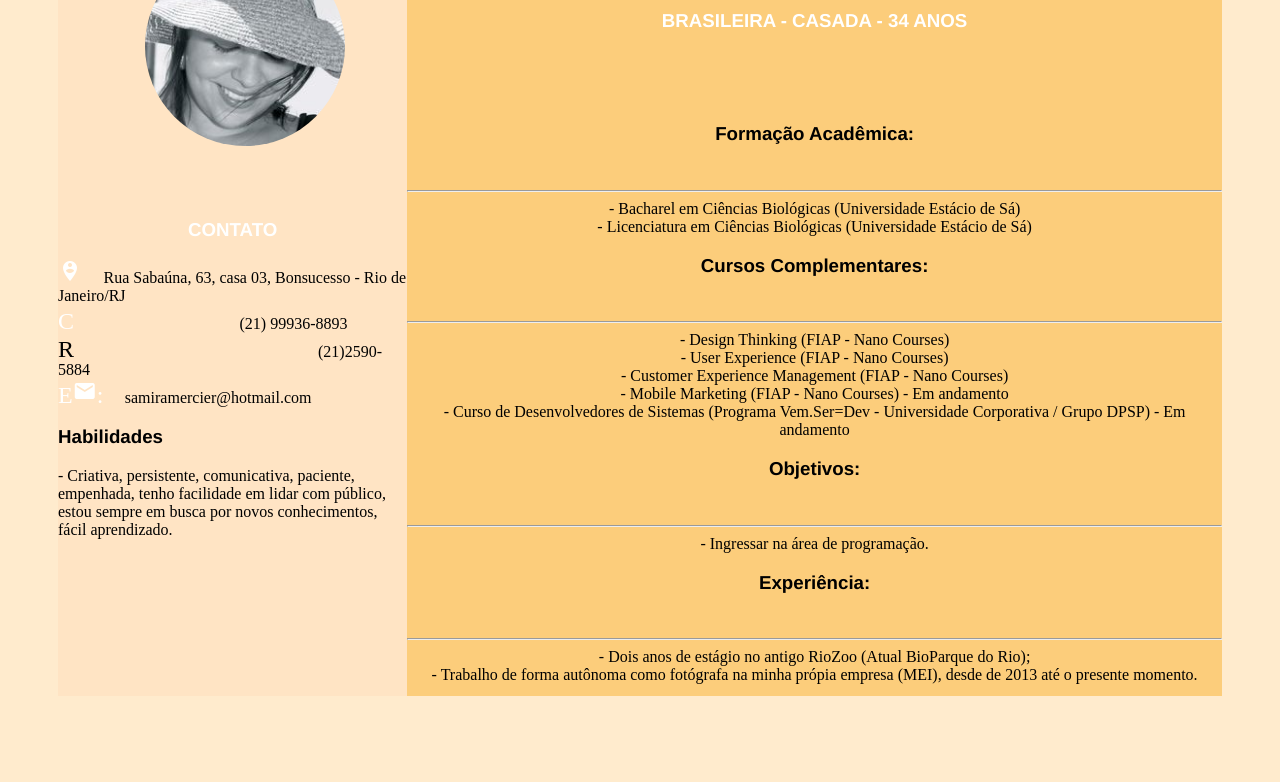
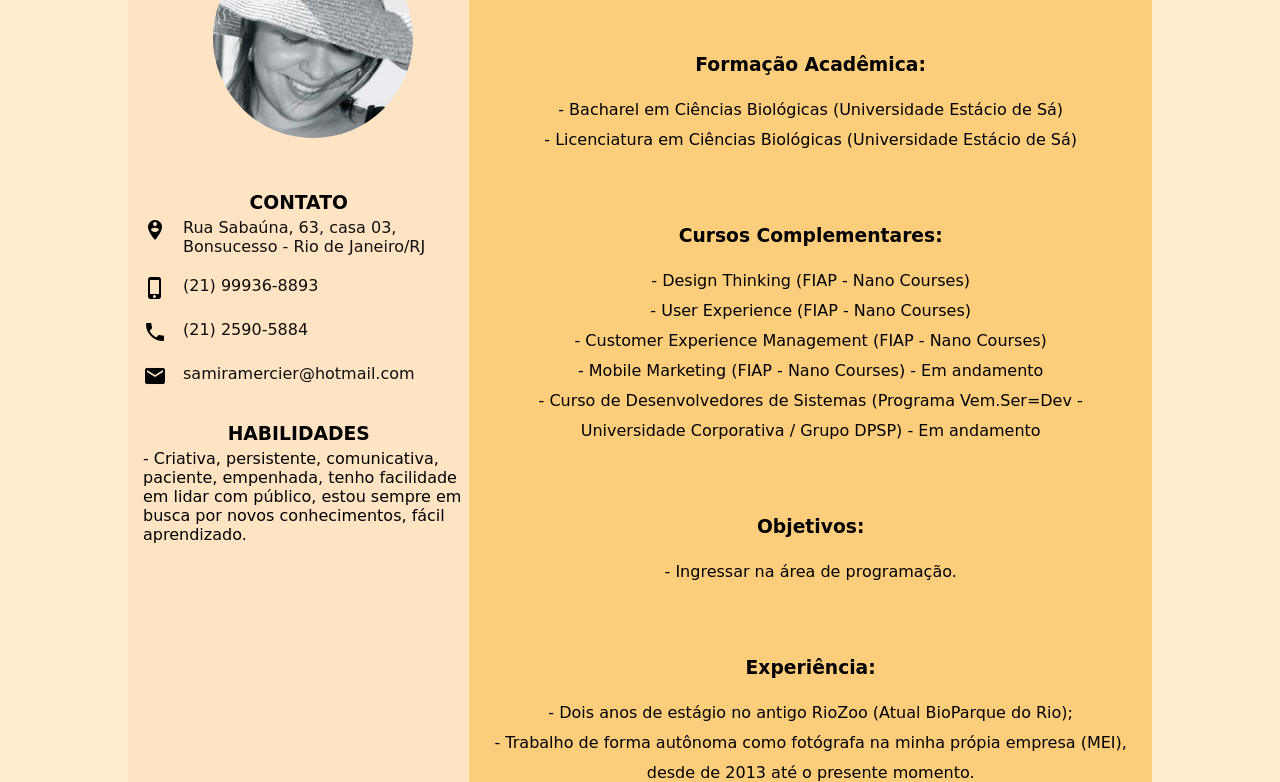
Before and after one commit to SamiraMercier/curriculo, a plain HTML site: page index.html in a window 1280 px wide. Shown: the part 112-894 px from the top of the page. Before the commit the page ends 816 px from the top, so only its background shows below. Drawn offline with Linux system fonts and the light colour scheme.

Commit message:
ALteração curriculo 1

```diff
--- a/curriculo.css
+++ b/curriculo.css
@@ -1,17 +1,19 @@
+*{
+    margin: 0;
+    padding: 0;
+    box-sizing: border-box;
+}
 body{
     background-color: blanchedalmond;
-}
-
-h3{
-    font-family: 'Franklin Gothic Medium', 'Arial Narrow', Arial, sans-serif;
+    font-family:cursive
 }
 
 .principal{
     background-color: rgb(252, 205, 123);
-    margin: 0 50px 0 50px;
-    height: 100vh;
+    margin: 0 10% 0 10%;
+    height: auto;
     display: grid;
-    grid-template-columns: 1fr 70%;
+    grid-template-columns: 1fr 2fr;
 }
 
 .lado_esquerdo{
@@ -19,6 +21,7 @@ background-color: bisque;
 }
 
 .lado_direito{
+    text-align: center;
 }
 
 .foto_perfil{
@@ -27,41 +30,53 @@ background-color: bisque;
 }
 
 .titulo_contato{
-    color: white;
+    color: black;
+    text-align: center;
+    text-transform: uppercase;
+}
+
+.titulo_habilidades{
+    margin-top: 30px;
+    color: black;
     text-align: center;
     text-transform: uppercase;
 }
 
 .material-icons.icone_branco{
-    color: white;
-    margin-right: 5%;
+    color: black;
 }
 
-.bloco_informação{
+.bloco_informacao{
+    padding: 5px;
     display: flex;
     flex-direction: row;
-    margin-left: 35px;
-    margin-bottom: 16px;
+    margin-left: 10px;
+    margin-bottom: 10px;
     width: 100%;
-    align-items: center;
 }
 
-.descrição{
+.descricao{
     font-size: 16px;
-    color: white;
-    font-weight: 600;
-    font-family: Arial, Helvetica, sans-serif;
+    color: rgb(15, 14, 14);
     margin-left: 16px;
+    margin-right: 5px;
 }
 
-.Nome{
-    color: white;
+.nome{
+    color: black;
     text-align: center;
     text-transform: uppercase;
 }
 
 .idade{
-    color: white;
+    color: black;
     text-align: center;
     text-transform: uppercase;
 }
+
+/*lado direito*/
+.texto{
+    margin-bottom: 50px;
+    line-height: 30px;
+    padding: 20px;
+}
--- a/index.html
+++ b/index.html
@@ -24,17 +24,17 @@
                 </div>
 
                 <div class="bloco_informacao">
-                    <span class="material-icons icone_branco">Celular</span>
+                    <span class="material-icons icone_branco">phone_iphone</span>
                     <span class="descricao">(21) 99936-8893</span>
                 </div>
 
                 <div class="bloco_informacao">
-                    <span class="material-icons icone-branco">Residencial</span>
-                    <span class="descricao">(21)2590-5884</span>
+                    <span class="material-icons icone_branco">local_phone</span>
+                    <span class="descricao">(21) 2590-5884</span>
                 </div>
 
                 <div class="bloco_informacao">
-                    <span class="material-icons icone_branco">Email:</span>
+                    <span class="material-icons icone_branco">email</span>
                     <span class="descricao">samiramercier@hotmail.com</span>
                 </div>
             </section>
@@ -42,74 +42,74 @@
             <section>
                 <h3 class="titulo_habilidades">Habilidades</h3>
                 <div class="bloco_informacao">
-                    <span class="descricao">- Criativa, persistente, comunicativa, paciente, empenhada, tenho facilidade em lidar com público, estou sempre em busca por novos conhecimentos, fácil aprendizado.</span>
+                    <span>- Criativa, persistente, comunicativa, paciente, empenhada, tenho facilidade em lidar com público, estou sempre em busca por novos conhecimentos, fácil aprendizado.</span>
                 </div>
             </section>
         </div>
 
         <div class="lado_direito">
-                <h3 class="Nome"><center><b><h1>Samira Mercier da S. L. Alcantara</h1></b><center></h3>
-                    <hr/>
-                    <h3 class="idade"><center>Brasileira - Casada - 34 anos</center></h3>
+                <h3 class="nome"><b><h1>Samira Mercier da S. L. Alcantara</h1></b></h3>
+
+                    <h3 class="idade">Brasileira - Casada - 34 anos</h3>
                     <br/>
                     <br/>
                     <br/>
 
-                    <center>
+
                         <section>
                             <h3 class="formacao_academica">Formação Acadêmica:</h3>
-                            <br>
-                            <div class="Texto">
-                            <hr/>
-                            - Bacharel em Ciências Biológicas (Universidade Estácio de Sá)
-                            <br/>
-                            - Licenciatura em Ciências Biológicas (Universidade Estácio de Sá)
+
+                            <div class="texto">
+
+                           <p> - Bacharel em Ciências Biológicas (Universidade Estácio de Sá)</p>
+
+                           <p> - Licenciatura em Ciências Biológicas (Universidade Estácio de Sá)</p>
                             </div>
                         </section>
-                    </center>
 
-                    <center>
+
+
                         <section>
                             <h3 class="cursos_complementares">Cursos Complementares:</h3>
-                            <br/>
+
                             <div class="texto">
-                            <hr/>
-                            - Design Thinking (FIAP - Nano Courses)
-                            <br/>
-                            - User Experience (FIAP - Nano Courses)
-                            <br/>
-                            - Customer Experience Management (FIAP - Nano Courses)
-                            <br/>
-                            - Mobile Marketing (FIAP - Nano Courses) - Em andamento
-                            <br/>
-                            - Curso de Desenvolvedores de Sistemas (Programa Vem.Ser=Dev - Universidade Corporativa / Grupo DPSP) - Em andamento
+
+                            <p>- Design Thinking (FIAP - Nano Courses)</p>
+
+                           <p>- User Experience (FIAP - Nano Courses)</p>
+
+                           <p>- Customer Experience Management (FIAP - Nano Courses)</p>
+
+                           <p>- Mobile Marketing (FIAP - Nano Courses) - Em andamento</p>
+
+                           <p>- Curso de Desenvolvedores de Sistemas (Programa Vem.Ser=Dev - Universidade Corporativa / Grupo DPSP) - Em andamento</p>
                             </div>
                         </section>
-                    </center>
 
-                    <center>
+
+
                         <section>
                             <h3 class="Objetivos">Objetivos:</h3>
-                            <br/>
+
                             <div class="texto">
-                            <hr/>
-                            - Ingressar na área de programação.
+
+                          <p>- Ingressar na área de programação.</p>
                             </div>
                         </section>
-                    </center>
 
-                    <center>
+
+
                         <section>
                             <h3 class="Experiencia">Experiência:</h3>
-                            <br/>
+
                             <div class="texto">
-                            <hr/>
-                            - Dois anos de estágio no antigo RioZoo (Atual BioParque do Rio);
-                            <br/>
-                            - Trabalho de forma autônoma como fotógrafa na minha própia empresa (MEI), desde de 2013 até o presente momento.
+
+                           <p>- Dois anos de estágio no antigo RioZoo (Atual BioParque do Rio);</p>
+
+                           <p> - Trabalho de forma autônoma como fotógrafa na minha própia empresa (MEI), desde de 2013 até o presente momento.</p>
                             </div>
                         </section>
-                    </center>
+
 
 
 
```
